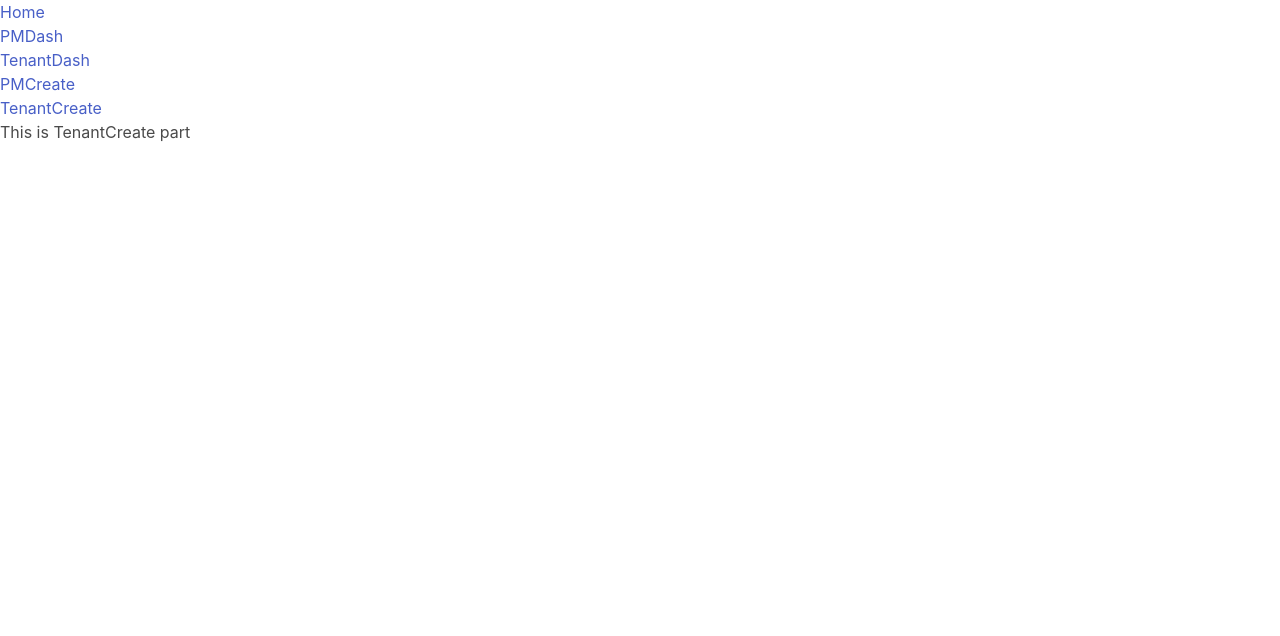
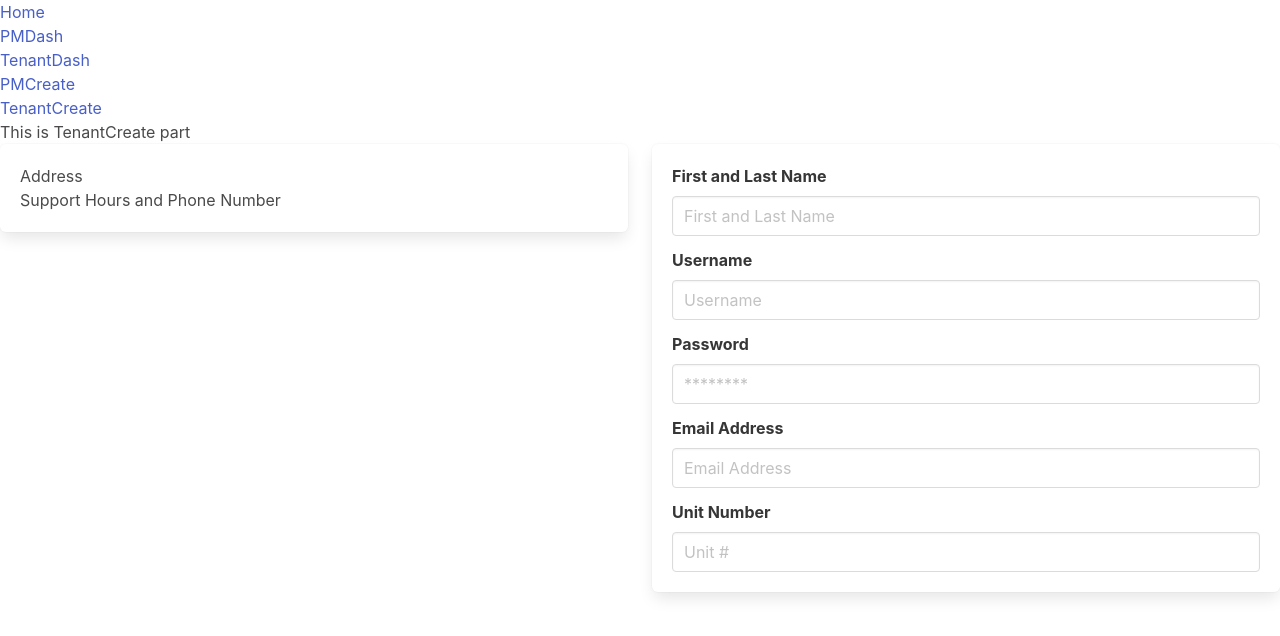
Before and after one commit to ksboyer17/Property-crm, a React (Create React App) app in the folder client/: page /TenantCreate in a window 1280 px wide. Shown: the top 636 px of the page. Built offline with nearby package versions, Linux system fonts and the light colour scheme; some icons are missing.

Commit message:
adding to TenantCreate structure

```diff
--- a/client/src/pages/TenantCreate.js
+++ b/client/src/pages/TenantCreate.js
@@ -5,6 +5,59 @@ class TenantCreate extends Component {
     return (
       <div>
         <p>This is TenantCreate part</p>
+        <div className = "columns"> {/* the columns class will make all of the columns inside equal width */}
+          <div className = "column">
+          {/*Property Basic Info Container, still need to work on  */}
+            <div className= "box prop-info">
+              <p>Address</p>
+              <p>Support Hours and Phone Number</p>
+            </div>
+          </div>
+
+          <div className = "column">
+
+            <form className="box user-info">
+              <div class="field">
+                <label class="label">First and Last Name</label>
+                <div class="control">
+                  <input class="input" type="text" placeholder="First and Last Name" />
+                </div>
+              </div>
+
+              <div class="field">
+                <label class="label">Username</label>
+                <div class="control">
+                  <input class="input" type="text" placeholder="Username" />
+                </div>
+              </div>
+
+              <div class="field">
+                <label class="label">Password</label>
+                <div class="control">
+                  <input class="input" type="password" placeholder="********" />
+                </div>
+              </div>
+
+              <div class="field">
+                <label class="label">Email Address</label>
+                <div class="control">
+                  <input class="input" type="email" placeholder="Email Address" />
+                </div>
+              </div>
+
+              <div class="field">
+                <label class="label">Unit Number</label>
+                <div class="control">
+                  <input class="input" type="text" placeholder="Unit #" />
+                </div>
+              </div>
+
+
+
+              {/* <button class="button is-primary">Sign in</button> */}
+            </form>
+          </div>
+        </div>
       </div>
     );
   }
```
